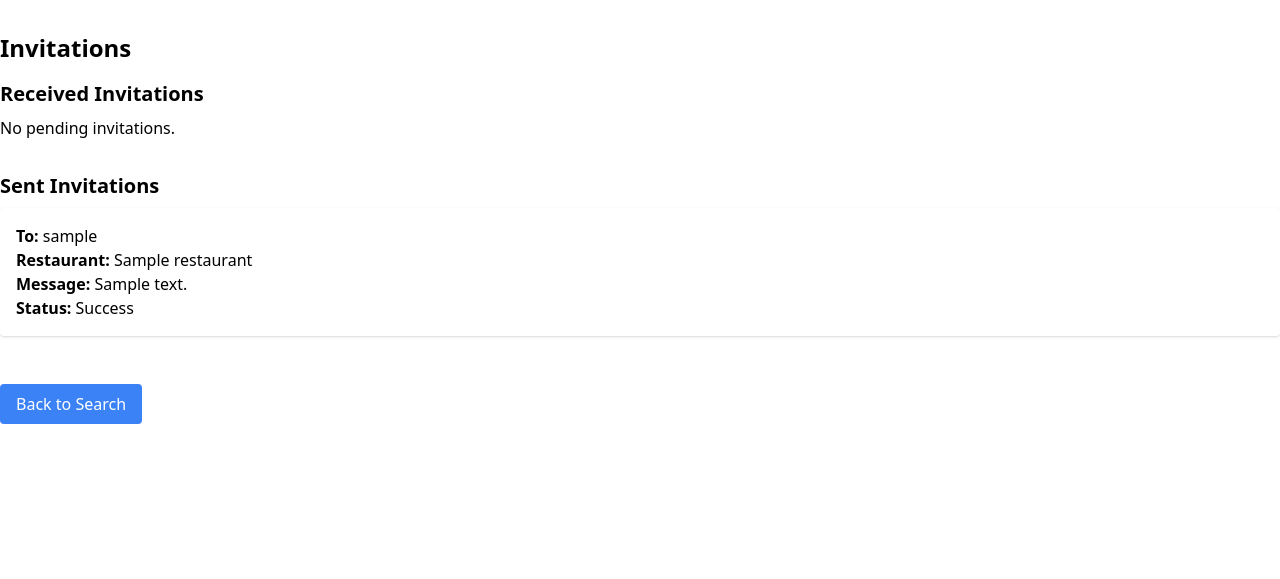
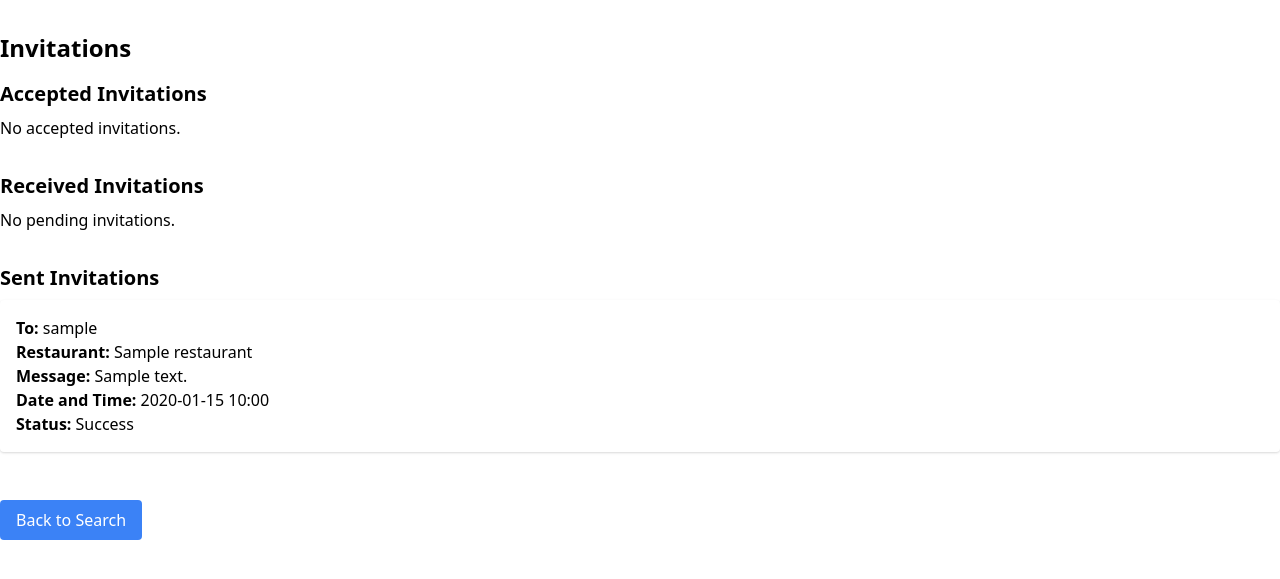
Before and after one commit to bbeennyy/Kbbq-Finder, a Flask app: page /invitations in a window 1280 px wide. Shown: the top 579 px of the page. Run offline with Flask 3, Linux system fonts and the light colour scheme; a user stored in the database is signed in; tables that the repository leaves empty hold one stand-in row (values such as "Sample post").

Commit message:
Agent query: Please navigate to the invitations page and check if the accepted invitations are displayed in a card format with the restaurant name, date and time of the meeting, and the friend's name. Also, verify if the styling is applied correctly.

```diff
--- a/routes.py
+++ b/routes.py
@@ -199,9 +199,14 @@ def send_invitation():
 @app.route('/invitations')
 @login_required
 def view_invitations():
-    received_invitations = current_user.received_invitations.filter_by(status='pending').all()
-    sent_invitations = current_user.sent_invitations.all()
-    return render_template('invitations.html', received_invitations=received_invitations, sent_invitations=sent_invitations)
+    received_invitations = Invitation.query.filter_by(recipient_id=current_user.id, status='pending').all()
+    sent_invitations = Invitation.query.filter_by(sender_id=current_user.id).all()
+    accepted_invitations = Invitation.query.filter_by(recipient_id=current_user.id, status='accepted').all()
+
+    return render_template('invitations.html',
+                           received_invitations=received_invitations,
+                           sent_invitations=sent_invitations,
+                           accepted_invitations=accepted_invitations)
 
 @app.route('/respond_invitation/<int:invitation_id>/<string:response>', methods=['POST'])
 @login_required
--- a/static/css/styles.css
+++ b/static/css/styles.css
@@ -71,6 +71,29 @@ body, html {
 
 .restaurant-card:hover {
     transform: scale(1.02);
+}
+
+.accepted-invitation-card {
+    background-color: #f0f8ff;
+    border-radius: 8px;
+    padding: 16px;
+    margin-bottom: 16px;
+    box-shadow: 0 2px 4px rgba(0, 0, 0, 0.1);
+    transition: transform 0.3s ease-in-out;
+}
+
+.accepted-invitation-card:hover {
+    transform: scale(1.02);
+}
+
+.accepted-invitation-card h3 {
+    color: #2c3e50;
+    margin-bottom: 8px;
+}
+
+.accepted-invitation-card p {
+    color: #34495e;
+    margin-bottom: 4px;
 }
 
 .modal {
--- a/templates/invitations.html
+++ b/templates/invitations.html
@@ -10,6 +10,21 @@
     <div class="container mx-auto mt-8">
         <h1 class="text-2xl font-bold mb-4">Invitations</h1>
 
+        <h2 class="text-xl font-bold mb-2">Accepted Invitations</h2>
+        {% if accepted_invitations %}
+            <div class="grid grid-cols-1 md:grid-cols-2 lg:grid-cols-3 gap-4 mb-8">
+            {% for invitation in accepted_invitations %}
+                <div class="accepted-invitation-card bg-white shadow rounded p-4">
+                    <h3 class="text-lg font-semibold mb-2">{{ invitation.restaurant.name }}</h3>
+                    <p><strong>Date and Time:</strong> {{ invitation.date_time.strftime('%Y-%m-%d %H:%M') }}</p>
+                    <p><strong>With:</strong> {{ invitation.sender.username }}</p>
+                </div>
+            {% endfor %}
+            </div>
+        {% else %}
+            <p class="mb-8">No accepted invitations.</p>
+        {% endif %}
+
         <h2 class="text-xl font-bold mb-2">Received Invitations</h2>
         {% if received_invitations %}
             <ul class="mb-8">
@@ -18,6 +33,7 @@
                     <p><strong>From:</strong> {{ invitation.sender.username }}</p>
                     <p><strong>Restaurant:</strong> {{ invitation.restaurant.name }}</p>
                     <p><strong>Message:</strong> {{ invitation.message }}</p>
+                    <p><strong>Date and Time:</strong> {{ invitation.date_time.strftime('%Y-%m-%d %H:%M') }}</p>
                     <div class="mt-2">
                         <button onclick="respondInvitation({{ invitation.id }}, 'accept')" class="bg-green-500 text-white px-4 py-2 rounded hover:bg-green-600">Accept</button>
                         <button onclick="respondInvitation({{ invitation.id }}, 'decline')" class="bg-red-500 text-white px-4 py-2 rounded hover:bg-red-600 ml-2">Decline</button>
@@ -37,6 +53,7 @@
                     <p><strong>To:</strong> {{ invitation.recipient.username }}</p>
                     <p><strong>Restaurant:</strong> {{ invitation.restaurant.name }}</p>
                     <p><strong>Message:</strong> {{ invitation.message }}</p>
+                    <p><strong>Date and Time:</strong> {{ invitation.date_time.strftime('%Y-%m-%d %H:%M') }}</p>
                     <p><strong>Status:</strong> {{ invitation.status.capitalize() }}</p>
                 </li>
             {% endfor %}
```
